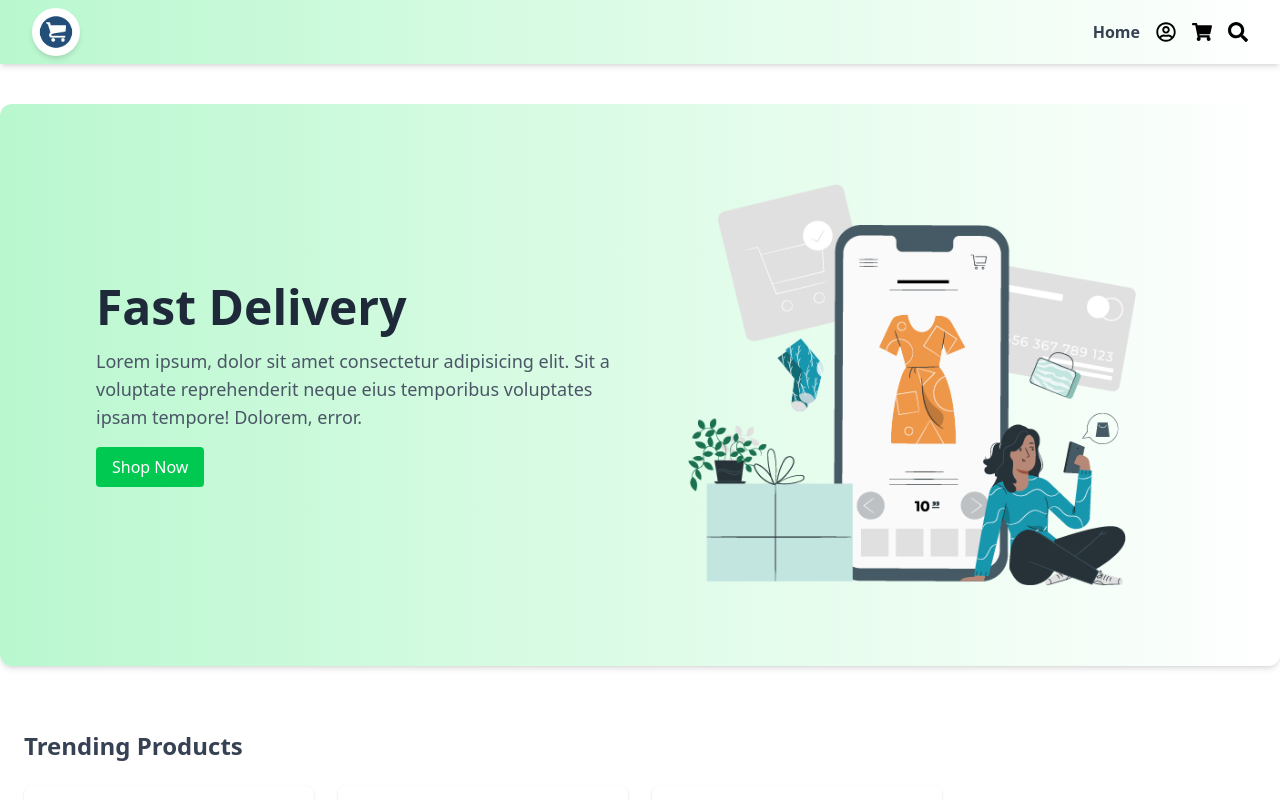
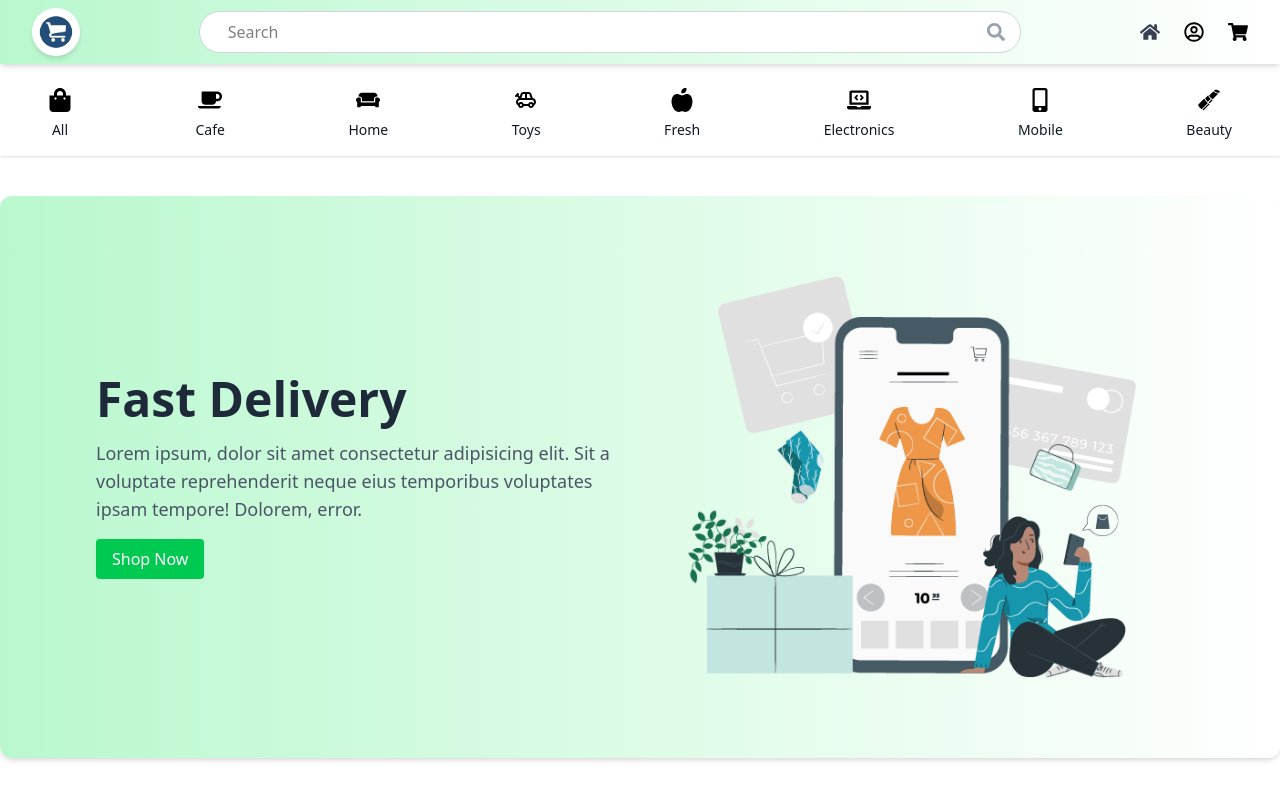
Before and after one commit to hasham0/ecommerce-project, a React (Vite) app in the folder frontend/: page / in a window 1280 px wide. Shown: the top 800 px of the page. Built offline with nearby package versions, Linux system fonts and the light colour scheme.

Commit message:
feat: add Category component and integrate it into Home page; update Footer and Navbar for improved layout and functionality

```diff
--- /dev/null
+++ b/frontend/src/components/category.jsx
@@ -0,0 +1,45 @@
+import {
+  FaAppleAlt,
+  FaCoffee,
+  FaCouch,
+  FaLaptopCode,
+  FaMobileAlt,
+  FaShoppingBag,
+} from "react-icons/fa";
+import { GiLipstick } from "react-icons/gi";
+import { MdOutlineToys } from "react-icons/md";
+
+const Category = () => {
+  const categories = [
+    { name: "All ", icon: FaShoppingBag },
+    { name: "Cafe", icon: FaCoffee },
+    { name: "Home", icon: FaCouch },
+    { name: "Toys", icon: MdOutlineToys },
+    { name: "Fresh", icon: FaAppleAlt },
+    { name: "Electronics", icon: FaLaptopCode },
+    { name: "Mobile", icon: FaMobileAlt },
+    { name: "Beauty", icon: GiLipstick },
+  ];
+
+  return (
+    <div className="mt-2 w-full bg-white shadow-sm">
+      <div className="mx-auto max-w-7xl px-4 sm:px-6 lg:px-8">
+        <div className="flex overflow-x-auto sm:justify-around lg:justify-between">
+          {categories.map((category) => (
+            <div
+              key={category.name}
+              className="flex-shrink-0 p-4 text-center hover:cursor-pointer hover:text-green-700"
+            >
+              <category.icon className="mx-auto size-4 md:size-6" />
+              <span className="mt-2 block text-sm font-medium text-gray-900">
+                {category.name}
+              </span>
+            </div>
+          ))}
+        </div>
+      </div>
+    </div>
+  );
+};
+
+export default Category;
--- a/frontend/src/components/footer.jsx
+++ b/frontend/src/components/footer.jsx
@@ -5,7 +5,7 @@ import Logo from "../assets/logo.png";
 const Footer = () => {
   return (
     <footer className="mt-16 border-t border-gray-200 bg-gradient-to-r from-green-200 to-white">
-      <div className="mx-auto grid max-w-7xl grid-cols-1 gap-10 px-6 py-10 text-gray-700 sm:grid-cols-2 sm:gap-16 md:grid-cols-3 md:gap-32">
+      <div className="mx-auto grid max-w-7xl grid-cols-1 gap-10 px-6 py-10 text-gray-700 md:grid-cols-2">
         {/* <!-- logo --> */}
         <div className="flex flex-col items-center md:items-start">
           <img src={Logo} alt="E-Commerce Logo" className="mb-3 h-12" />
@@ -15,6 +15,7 @@ const Footer = () => {
           </p>
         </div>
         {/* <!-- quick links --> */}
+        <div className="grid w-full grid-cols-1 gap-4 text-sm sm:grid-cols-2">
           <div className="flex flex-col items-center">
             <h3 className="mb-3 text-lg font-semibold">Quick Links</h3>
             <ul className="flex flex-col items-center space-x-2 text-sm">
@@ -59,6 +60,7 @@ const Footer = () => {
             </div>
           </div>
         </div>
+      </div>
     </footer>
   );
 };
--- a/frontend/src/components/navbar.jsx
+++ b/frontend/src/components/navbar.jsx
@@ -1,5 +1,10 @@
 import { useEffect, useState } from "react";
-import { FaRegUserCircle, FaSearch, FaShoppingCart } from "react-icons/fa";
+import {
+  FaHome,
+  FaRegUserCircle,
+  FaSearch,
+  FaShoppingCart,
+} from "react-icons/fa";
 import { GiHamburgerMenu } from "react-icons/gi";
 import { Link } from "react-router";
 import Logo from "../assets/logo.png";
@@ -36,13 +41,27 @@ const Navbar = () => {
               className="h-12 w-12 rounded-full bg-white object-contain shadow-md"
             />
           </Link>
+          {/* <!-- search bar --> */}
+          <div className="mx-4 flex-1">
+            <div className="relative mx-auto w-full md:w-4/5">
+              <input
+                type="text"
+                placeholder="Search"
+                className="w-full rounded-full border border-gray-300 bg-white px-4 py-2 pr-12 indent-3 focus:border-green-500 focus:outline-none"
+              />
+              <div className="pointer-events-none absolute inset-y-0 right-0 flex items-center pr-4">
+                <FaSearch size={18} className="text-gray-400" />
+              </div>
+            </div>
+          </div>
+
           {/* <!-- navigation links on medium and large screens --> */}
-          <div className="hidden md:flex md:items-center md:space-x-4">
+          <div className="hidden md:flex md:items-center md:space-x-6">
             <Link
               to="/"
               className="font-semibold text-gray-700 hover:text-green-600"
             >
-              Home
+              <FaHome size={20} className="text-2xl hover:text-green-600" />
             </Link>
             <Link to="/login">
               <FaRegUserCircle
@@ -55,9 +74,6 @@ const Navbar = () => {
                 size={20}
                 className="text-2xl hover:text-green-600"
               />
-            </Link>
-            <Link to="/search">
-              <FaSearch size={20} className="text-2xl hover:text-green-600" />
             </Link>
           </div>
           {/* <!-- navigation links on small screens */}
@@ -84,9 +100,6 @@ const Navbar = () => {
               >
                 Cart
               </Link>
-              <Link className="block text-gray-700 hover:text-green-700">
-                Search
-              </Link>
             </div>
           )}
         </div>
--- a/frontend/src/pages/Home.jsx
+++ b/frontend/src/pages/Home.jsx
@@ -1,9 +1,11 @@
+import Category from "../components/category";
 import HeroSection from "../components/hero-section";
 import Products from "../components/products";
 
 export default function Home() {
   return (
     <div>
+      <Category />
       <HeroSection />
       <Products />
     </div>
```
Lines whose indentation alone changed are shown as unchanged.
